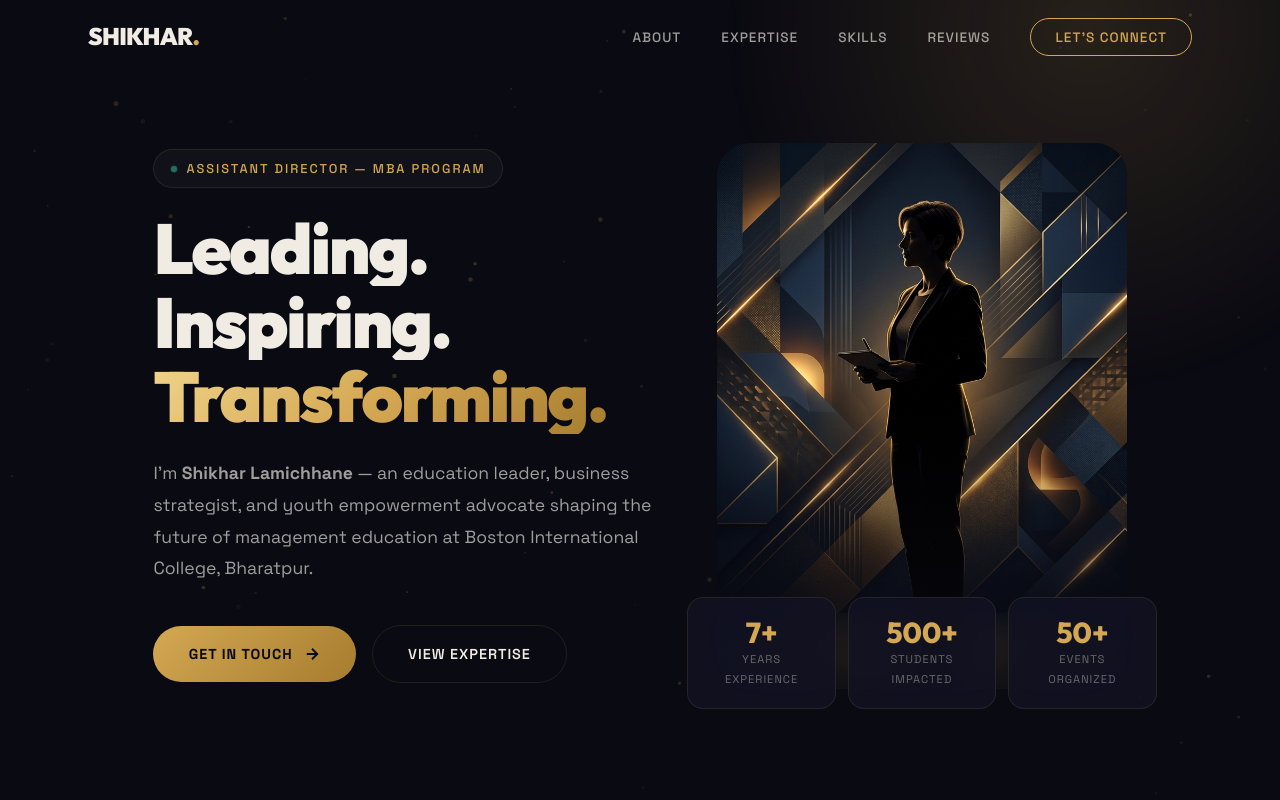
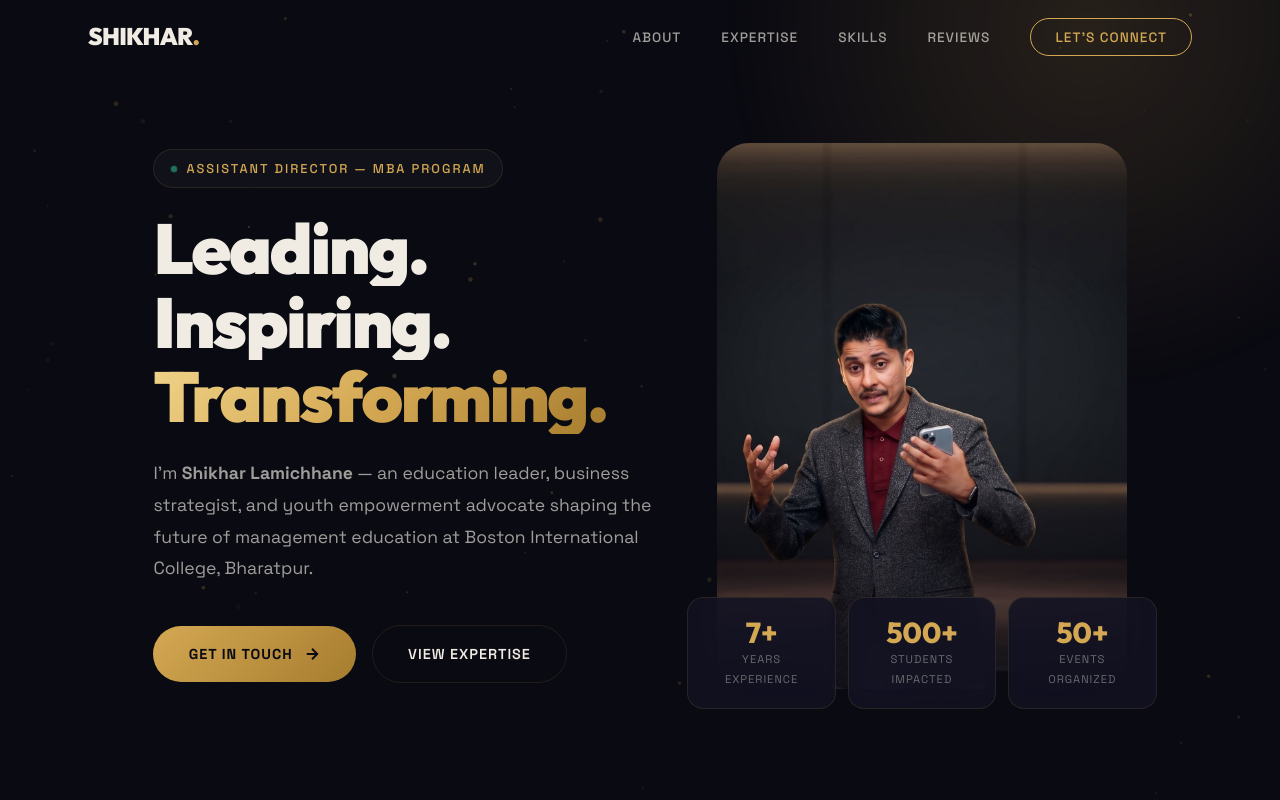
Before and after one commit to Gau7ab/Template, a Next.js app: page / in a window 1280 px wide. Shown: the top 800 px of the page. Built offline with nearby package versions, Linux system fonts and the light colour scheme.

Commit message:
feat: replace hero profile image with generated one
Updated hero image to a new generated version for visual update

Co-authored-by: Om Prakash Paudel Gaurav <176696545+Gau7ab@users.noreply.github.com>

```diff
--- a/components/Hero.tsx
+++ b/components/Hero.tsx
@@ -67,7 +67,7 @@ export default function Hero() {
         </div>
         <div className="hero-image-wrapper">
           <div className="hero-image-container">
-            <img src="/hero-profile.png" alt="Shikhar Lamichhane — Assistant Director MBA Program, Boston International College" />
+            <img src="/gemini-generated-image.jpg" alt="Shikhar Lamichhane — Assistant Director MBA Program, Boston International College" />
           </div>
           <div className="hero-stats" ref={statsRef}>
             <div className="stat-card">
```
Also changed, not shown: public/gemini-generated-image.jpg (added).
